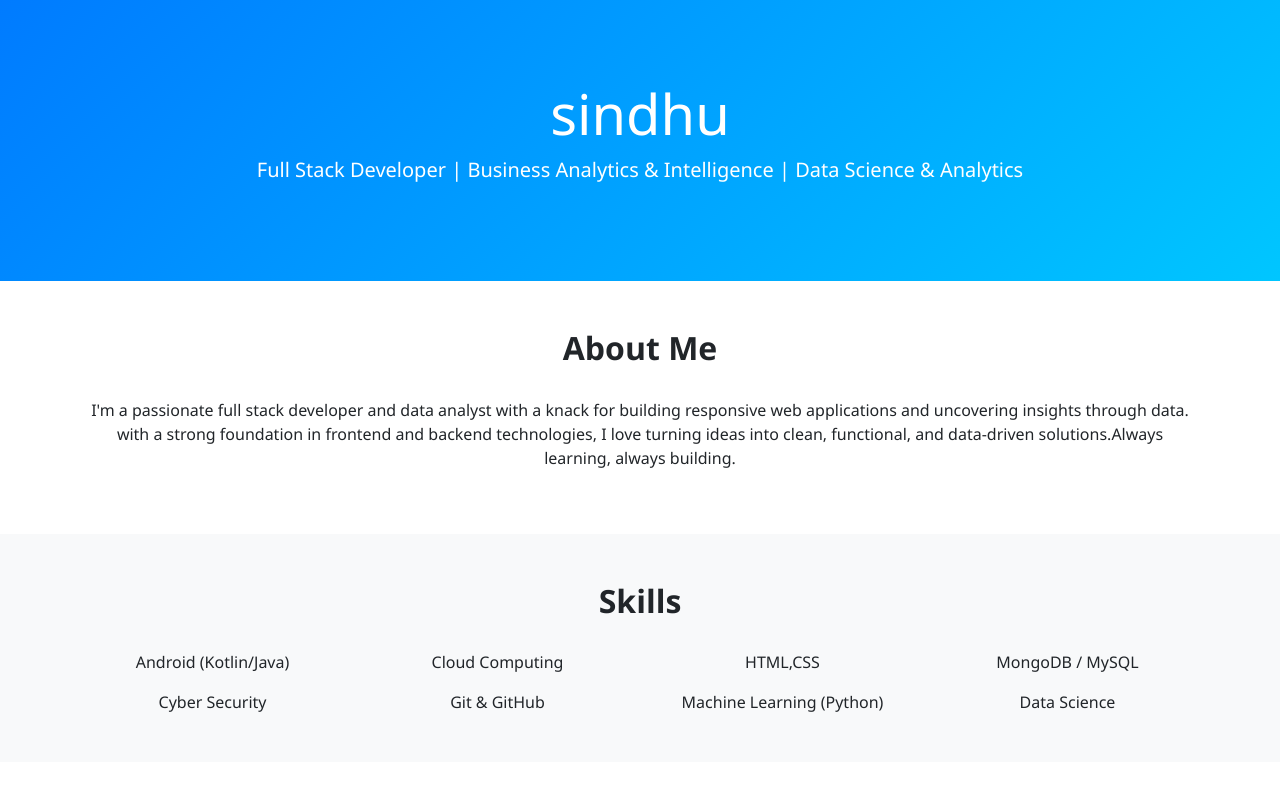
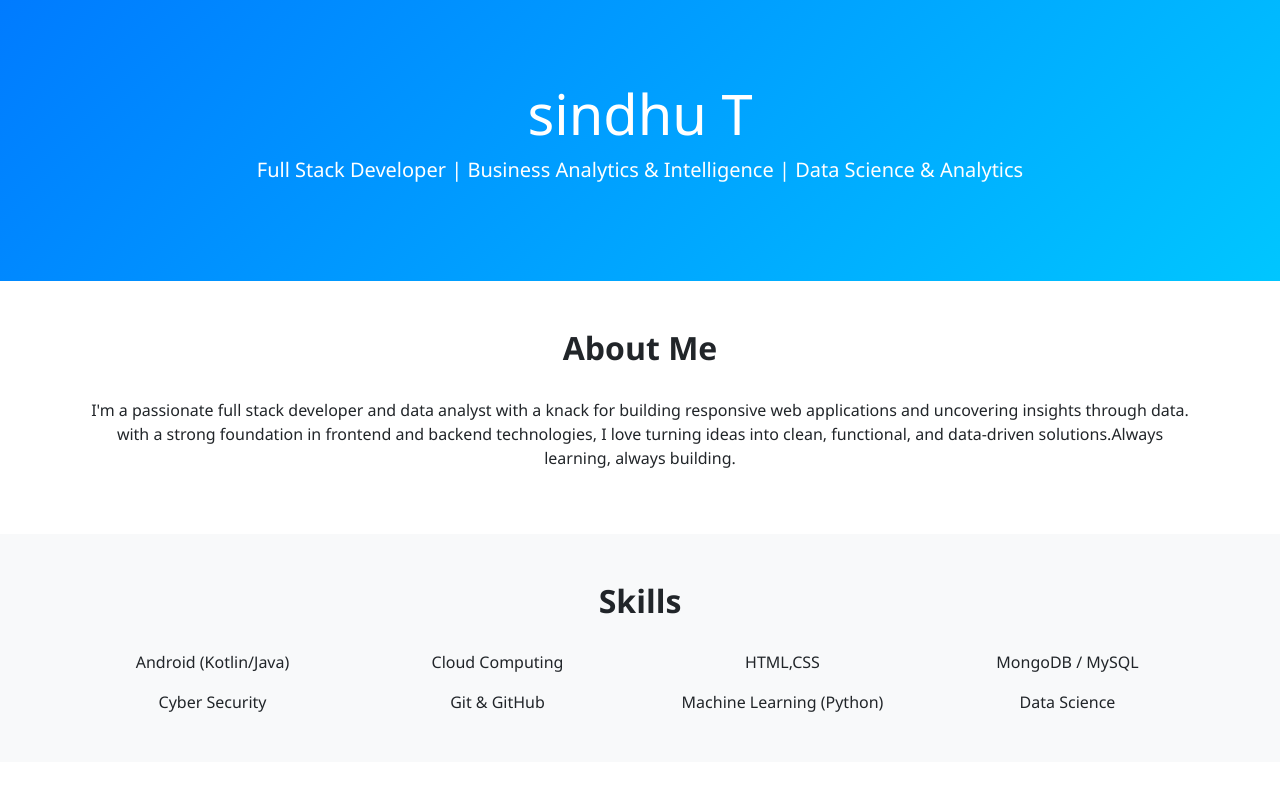
Before and after one commit to sindhut25/Sindhu, a plain HTML site: page index.html in a window 1280 px wide. Shown: the top 800 px of the page. Drawn offline with nearby package versions, Linux system fonts and the light colour scheme.

Commit message:
Update index.html

```diff
--- a/index.html
+++ b/index.html
@@ -29,7 +29,7 @@
   <!-- Hero Section -->
   <section class="hero">
     <div class="container">
-      <h1 class="display-4">sindhu</h1>
+      <h1 class="display-4">sindhu T</h1>
       <p class="lead">Full Stack Developer | Business Analytics & Intelligence | Data Science & Analytics</p>
     </div>
   </section>
```
